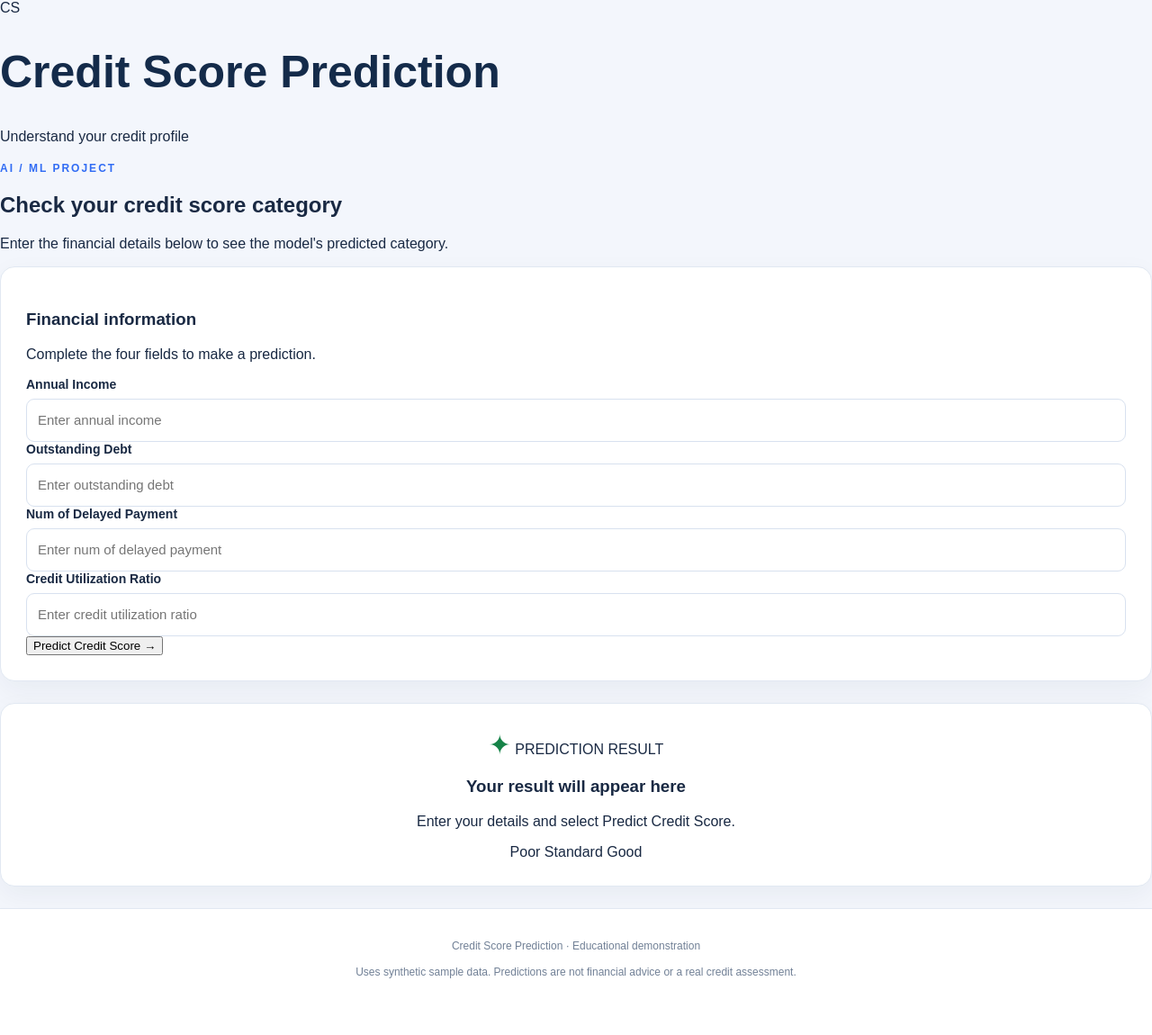
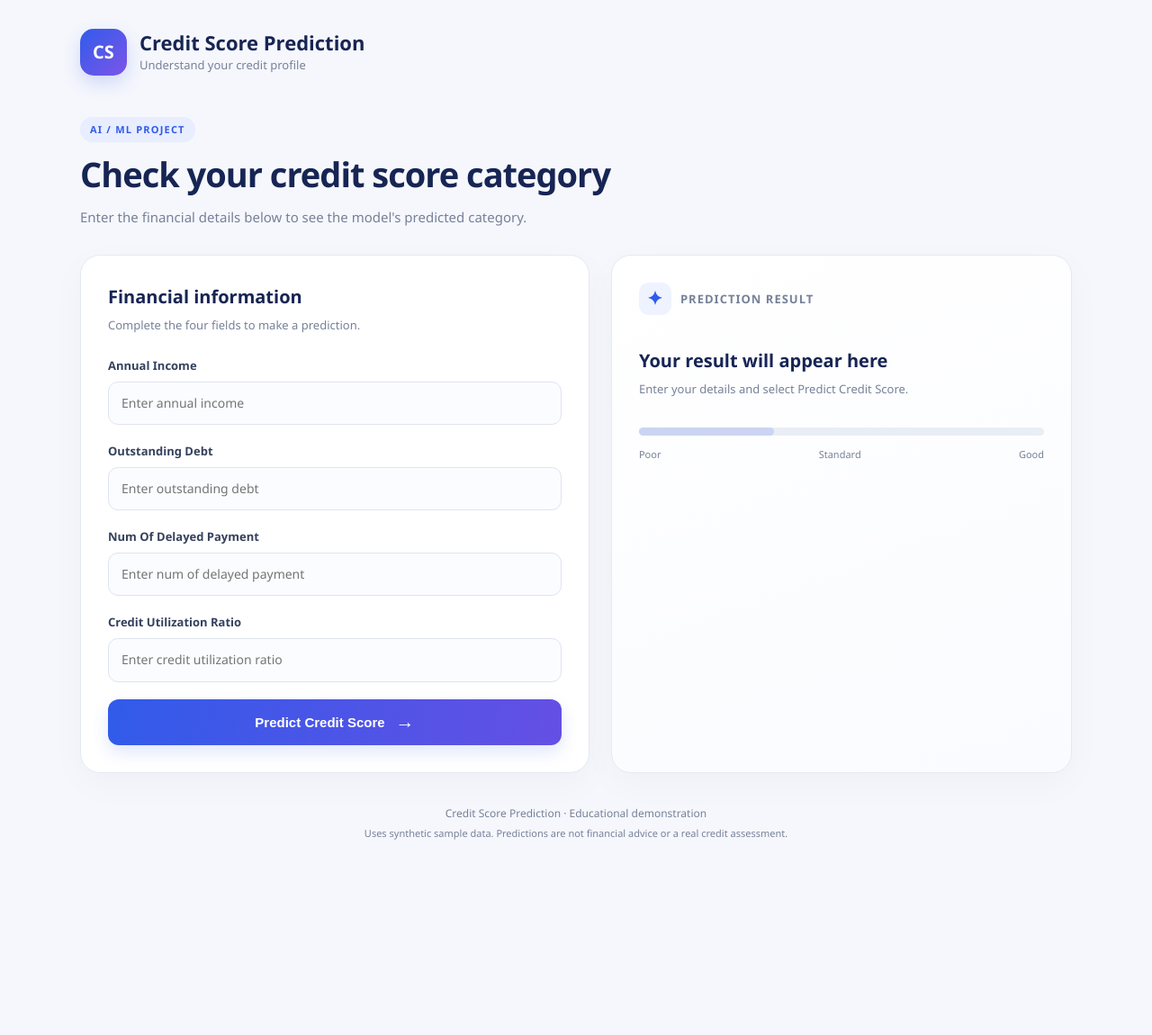
Before and after one commit to BhanuPrasad-AIML/Credit-Score-Prediction, a Flask app: page / in a window 1280 px wide. Shown: the whole page at 90% size. After the commit the page ends 933 px from the top, so only its background shows below. Run offline with Flask 3, Linux system fonts and the light colour scheme.

Commit message:
Update website styling

```diff
--- a/static/style.css
+++ b/static/style.css
@@ -1,252 +1,364 @@
 
 * {
     box-sizing: border-box;
+    margin: 0;
+    padding: 0;
+}
+
+:root {
+    --navy: #172554;
+    --blue: #315bea;
+    --light-blue: #eef3ff;
+    --text: #202b45;
+    --muted: #778198;
+    --border: #e5e9f2;
+    --green: #16a36a;
+    --orange: #e8a12b;
+    --red: #e45161;
 }
 
 body {
-    margin: 0;
-    font-family: Arial, sans-serif;
-    background: #f3f6fc;
-    color: #192943;
+    font-family: "Segoe UI", Arial, sans-serif;
+    background: #f5f7fc;
+    color: var(--text);
+    min-height: 100vh;
+    line-height: 1.6;
 }
 
-.topbar {
-    background: white;
-    padding: 18px 6%;
-    display: flex;
-    justify-content: space-between;
-    align-items: center;
-    border-bottom: 1px solid #e1e8f2;
+.page {
+    max-width: 1150px;
+    margin: 0 auto;
+    padding: 32px 24px;
 }
 
-.brand {
-    font-size: 20px;
-    font-weight: bold;
-    color: #142b4a;
+.header {
+    display: flex;
+    align-items: center;
+    gap: 14px;
+    margin-bottom: 46px;
 }
 
-.brand-icon {
-    background: #316cf4;
+.logo {
+    width: 52px;
+    height: 52px;
+    border-radius: 15px;
+    display: grid;
+    place-items: center;
     color: white;
-    padding: 8px 12px;
-    border-radius: 10px;
-    margin-right: 8px;
+    font-size: 20px;
+    font-weight: 800;
+    background: linear-gradient(135deg, #315bea, #7c55e8);
+    box-shadow: 0 8px 20px #315bea30;
 }
 
-.status {
-    font-size: 11px;
-    color: #316cf4;
-    font-weight: bold;
+.header h1 {
+    font-size: 22px;
+    line-height: 1.3;
+    color: var(--navy);
 }
 
-.container {
-    max-width: 900px;
-    width: calc(100% - 32px);
-    margin: auto;
+.header p {
+    font-size: 13px;
+    color: var(--muted);
 }
 
-.intro {
-    text-align: center;
-    padding: 40px 10px 25px;
+.hero {
+    margin-bottom: 30px;
 }
 
 .eyebrow {
-    color: #316cf4;
-    font-size: 12px;
-    font-weight: bold;
-    letter-spacing: 2px;
+    display: inline-block;
+    color: var(--blue);
+    background: #e8edff;
+    padding: 5px 11px;
+    border-radius: 20px;
+    font-size: 11px;
+    font-weight: 800;
+    letter-spacing: 1.2px;
+    margin-bottom: 12px;
 }
 
-h1 {
-    font-size: clamp(34px, 6vw, 50px);
-    line-height: 1.15;
-    color: #142b4a;
+.hero h2 {
+    font-size: clamp(27px, 4vw, 38px);
+    line-height: 1.25;
+    letter-spacing: -1px;
+    color: var(--navy);
+    margin-bottom: 12px;
 }
 
-h1 span {
-    color: #316cf4;
+.hero > p {
+    color: var(--muted);
+    max-width: 620px;
+    font-size: 15px;
 }
 
-.subtitle {
-    color: #718096;
-    max-width: 550px;
-    margin: auto;
-    line-height: 1.7;
+.layout {
+    display: grid;
+    grid-template-columns: 1.05fr 0.95fr;
+    gap: 24px;
+    align-items: stretch;
 }
 
-.panel, .result-panel {
+.panel {
     background: white;
-    padding: 28px;
-    border-radius: 16px;
-    border: 1px solid #e1e8f2;
-    box-shadow: 0 10px 30px #1929430d;
-    margin-bottom: 24px;
+    border: 1px solid var(--border);
+    border-radius: 22px;
+    padding: 30px;
+    box-shadow: 0 12px 40px #18264b08;
+    min-width: 0;
 }
 
-.panel-heading {
-    display: flex;
-    justify-content: space-between;
-    align-items: center;
-    gap: 12px;
-    margin-bottom: 25px;
+.panel h3 {
+    font-size: 20px;
+    color: var(--navy);
+    margin-bottom: 5px;
 }
 
-.panel-heading h2 {
-    margin: 0;
-    font-size: 22px;
-}
-
-.panel-heading p {
-    color: #718096;
+.muted {
+    color: var(--muted);
     font-size: 13px;
 }
 
-.step {
-    background: #edf3ff;
-    color: #316cf4;
-    padding: 7px 12px;
-    border-radius: 8px;
-    font-size: 11px;
-    font-weight: bold;
+form {
+    margin-top: 24px;
 }
 
-.form-grid {
-    display: grid;
-    grid-template-columns: repeat(2, minmax(0, 1fr));
-    gap: 20px;
+.field {
+    margin-bottom: 19px;
 }
 
 .field label {
     display: block;
-    margin-bottom: 8px;
+    margin-bottom: 7px;
+    font-size: 13px;
+    font-weight: 700;
+    color: #35415d;
+    text-transform: capitalize;
+}
+
+.field input {
+    display: block;
+    width: 100%;
+    min-height: 47px;
+    border: 1px solid #dfe4ef;
+    border-radius: 11px;
+    padding: 12px 14px;
+    background: #fbfcff;
+    font: inherit;
     font-size: 14px;
-    font-weight: bold;
+    color: var(--text);
+    outline: none;
+    transition: border-color 0.2s, box-shadow 0.2s;
+}
+
+.field input:focus {
+    border-color: var(--blue);
+    box-shadow: 0 0 0 3px #315bea18;
+}
+
+button {
+    display: flex;
+    justify-content: center;
+    align-items: center;
+    gap: 12px;
+    width: 100%;
+    min-height: 51px;
+    padding: 13px 18px;
+    border: none;
+    border-radius: 12px;
+    background: linear-gradient(100deg, #315bea, #654fe4);
+    color: white;
+    font-size: 15px;
+    font-weight: 700;
+    cursor: pointer;
+    box-shadow: 0 8px 18px #315bea25;
+    transition: transform 0.2s, box-shadow 0.2s;
+}
+
+button:hover {
+    transform: translateY(-2px);
+    box-shadow: 0 12px 24px #315bea35;
+}
+
+button span {
+    font-size: 21px;
+}
+
+.result-panel {
+    background: linear-gradient(160deg, #fff, #fafbff);
+}
+
+.result-top {
+    display: flex;
+    align-items: center;
+    gap: 10px;
+    margin-bottom: 35px;
+    font-size: 11px;
+    font-weight: 800;
+    letter-spacing: 1px;
+}
+
+.result-icon {
+    display: grid;
+    place-items: center;
+    width: 36px;
+    height: 36px;
+    border-radius: 11px;
+    color: var(--blue);
+    background: var(--light-blue);
+    font-size: 21px;
+}
+
+.score {
+    font-size: clamp(36px, 5vw, 48px);
+    font-weight: 800;
+    letter-spacing: -1.5px;
+    color: var(--blue);
+    margin: 12px 0;
     overflow-wrap: anywhere;
 }
 
-.field input, .field select {
-    width: 100%;
-    min-height: 48px;
-    padding: 12px;
-    border: 1px solid #d8e1ef;
-    border-radius: 9px;
-    background: white;
-    font-size: 15px;
-    color: #192943;
+.accuracy {
+    display: flex;
+    justify-content: space-between;
+    align-items: center;
+    padding: 13px 15px;
+    border-radius: 12px;
+    background: #f2f5ff;
+    margin-top: 25px;
+    font-size: 13px;
 }
 
-.field input:focus, .field select:focus {
-    outline: 2px solid #b4caff;
-    border-color: #316cf4;
+.accuracy strong {
+    color: var(--blue);
+    font-size: 17px;
 }
 
-.predict-button {
-    width: 100%;
-    margin-top: 28px;
-    padding: 16px;
-    border: none;
-    border-radius: 10px;
-    background: #316cf4;
-    color: white;
-    font-size: 16px;
-    font-weight: bold;
-    cursor: pointer;
+.meter {
+    margin-top: 34px;
 }
 
-.predict-button:hover {
-    background: #2057d4;
+.meter-track,
+.empty-meter {
+    width: 100%;
+    height: 12px;
+    background: linear-gradient(
+        to right,
+        #e45161 0%,
+        #e45161 33%,
+        #e8a12b 33%,
+        #e8a12b 66%,
+        #16a36a 66%,
+        #16a36a 100%
+    );
+    border-radius: 20px;
+    position: relative;
 }
 
-.result-panel {
-    text-align: center;
+.meter-fill {
+    width: 13px;
+    height: 24px;
+    border-radius: 8px;
+    background: var(--navy);
+    border: 3px solid white;
+    box-shadow: 0 1px 6px #17255445;
+    position: absolute;
+    top: 50%;
+    transform: translate(-50%, -50%);
+    left: 50%;
 }
 
-.result-icon {
-    font-size: 30px;
-    color: #168348;
+.meter-fill.good {
+    left: 83%;
 }
 
-.result-value {
-    display: inline-block;
-    padding: 12px 24px;
-    margin: 15px 0;
-    background: #edf3ff;
-    color: #316cf4;
-    border-radius: 12px;
-    font-size: 32px;
-    font-weight: bold;
-    overflow-wrap: anywhere;
+.meter-fill.standard {
+    left: 50%;
 }
 
-.result-note, .disclaimer {
-    color: #718096;
-    font-size: 12px;
-    line-height: 1.7;
+.meter-fill.poor {
+    left: 17%;
 }
 
-.reset-link {
-    display: inline-block;
+.meter-labels {
+    display: flex;
+    justify-content: space-between;
+    color: var(--muted);
+    font-size: 11px;
     margin-top: 12px;
-    color: #316cf4;
-    text-decoration: none;
-    font-weight: bold;
 }
 
-.alert {
-    background: #fff3e7;
-    color: #814616;
-    border: 1px solid #f3d1ac;
-    border-radius: 10px;
-    padding: 16px;
-    margin-bottom: 20px;
-    overflow-wrap: anywhere;
+.empty-meter {
+    margin-top: 32px;
+    background: #e9edf6;
+    height: 9px;
 }
 
-.disclaimer {
-    text-align: center;
-    padding: 0 10px 25px;
+.empty-meter div {
+    width: 33.33%;
+    height: 100%;
+    border-radius: 20px;
+    background: #cbd5f2;
+}
+
+.message {
+    padding: 13px 15px;
+    border-radius: 12px;
+    margin-bottom: 22px;
+    overflow-wrap: anywhere;
+    font-size: 13px;
+}
+
+.error {
+    background: #fff0f1;
+    color: #a52e3c;
+    border: 1px solid #ffd8dc;
 }
 
 footer {
     text-align: center;
-    background: white;
-    padding: 22px;
-    border-top: 1px solid #e1e8f2;
-    color: #718096;
+    margin-top: 35px;
+    color: var(--muted);
     font-size: 12px;
 }
 
-@media (max-width: 600px) {
-    .topbar {
-        padding: 14px 16px;
+.disclaimer {
+    font-size: 11px;
+    margin-top: 4px;
+}
+
+@media (max-width: 760px) {
+    .page {
+        padding: 22px 15px;
     }
 
-    .brand {
-        font-size: 16px;
+    .header {
+        margin-bottom: 34px;
     }
 
-    .status {
-        font-size: 9px;
+    .header h1 {
+        font-size: 19px;
     }
 
-    .intro {
-        padding-top: 28px;
+    .hero h2 {
+        letter-spacing: -0.5px;
     }
 
-    .panel, .result-panel {
-        padding: 20px 15px;
+    .layout {
+        grid-template-columns: 1fr;
+        gap: 18px;
     }
 
-    .panel-heading h2 {
-        font-size: 18px;
+    .panel {
+        padding: 22px 18px;
+        border-radius: 17px;
     }
 
-    .form-grid {
-        grid-template-columns: 1fr;
-        gap: 16px;
+    .result-top {
+        margin-bottom: 25px;
     }
 
-    .field input, .field select {
-        font-size: 16px;
+    footer {
+        margin-top: 25px;
     }
 }
```
